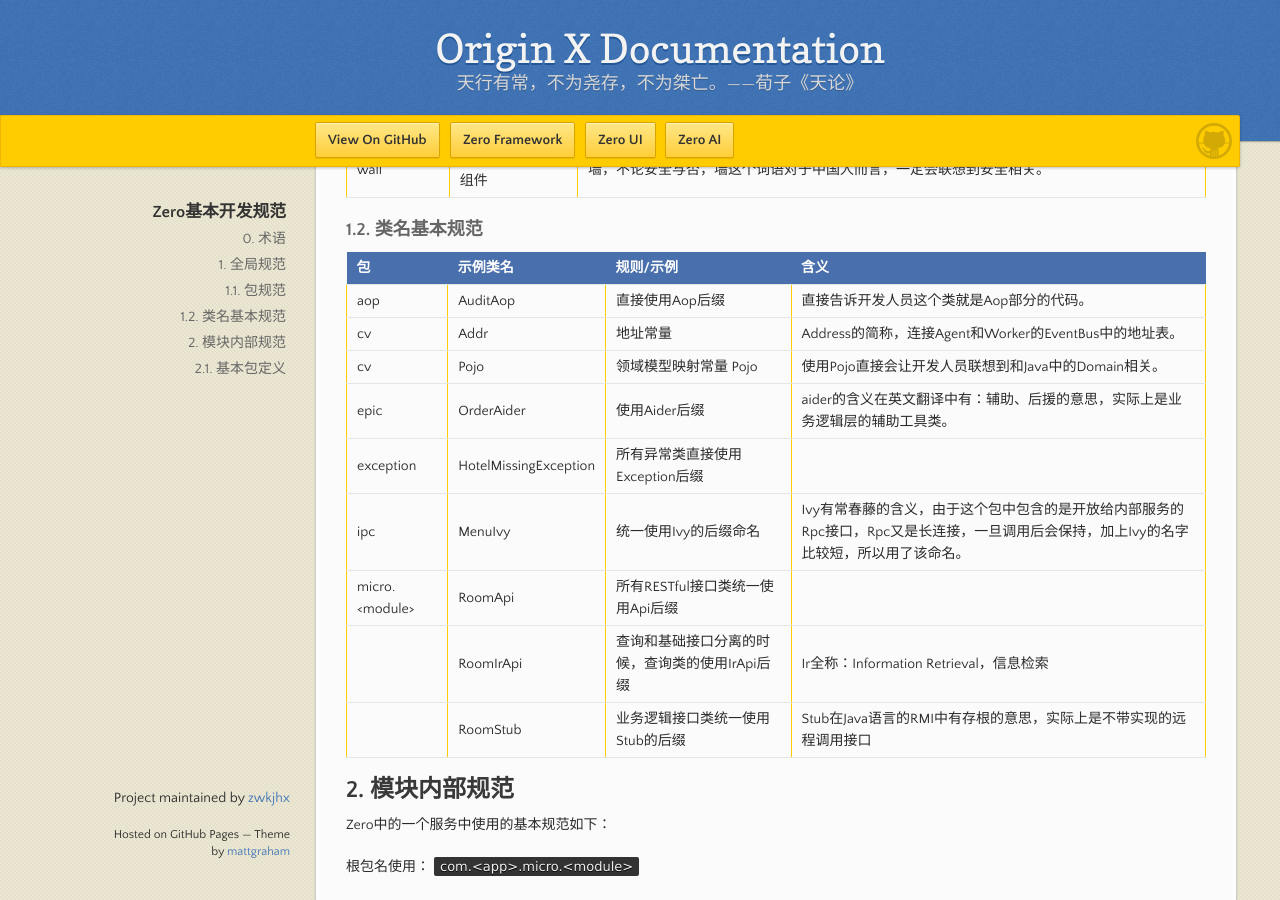
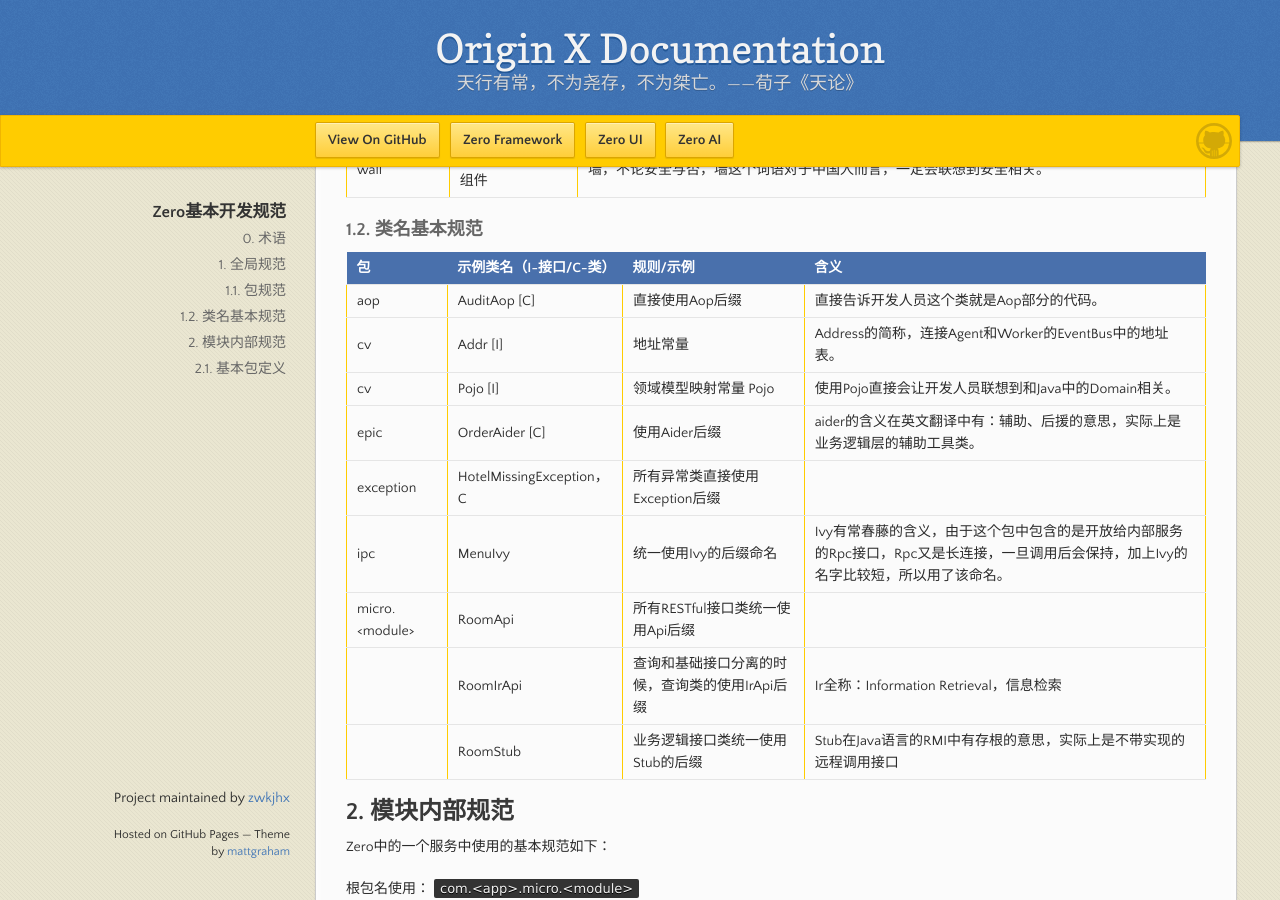
Before and after one commit to zwkjhx/ox-doc, a Jekyll site: the page built from specification/1-zerogui-fan/spc-001-zeroji-ben-kai-fa-gui-fan.md, in a window 1280 px wide and 900 px high, scrolled down 726 px. Built offline with Jekyll 4.4.1, drawn with Linux system fonts in a browser that asks for light colours; our own code applies the rules of GitHub Pages for plain Markdown files.

Commit message:
Updates specification/1-zerogui-fan/spc-001-zeroji-ben-kai-fa-gui-fan.md
Auto commit by GitBook Editor

```diff
--- a/specification/1-zerogui-fan/spc-001-zeroji-ben-kai-fa-gui-fan.md
+++ b/specification/1-zerogui-fan/spc-001-zeroji-ben-kai-fa-gui-fan.md
@@ -26,13 +26,13 @@
 
 ### 1.2. 类名基本规范
 
-| 包 | 示例类名 | 规则/示例 | 含义 |
+| 包 | 示例类名（I-接口/C-类） | 规则/示例 | 含义 |
 | :--- | :--- | :--- | :--- |
-| aop | AuditAop | 直接使用Aop后缀 | 直接告诉开发人员这个类就是Aop部分的代码。 |
-| cv | Addr | 地址常量 | Address的简称，连接Agent和Worker的EventBus中的地址表。 |
-| cv | Pojo | 领域模型映射常量 Pojo | 使用Pojo直接会让开发人员联想到和Java中的Domain相关。 |
-| epic | OrderAider | 使用Aider后缀 | aider的含义在英文翻译中有：辅助、后援的意思，实际上是业务逻辑层的辅助工具类。 |
-| exception | HotelMissingException | 所有异常类直接使用Exception后缀 |  |
+| aop | AuditAop \[C\] | 直接使用Aop后缀 | 直接告诉开发人员这个类就是Aop部分的代码。 |
+| cv | Addr \[I\] | 地址常量 | Address的简称，连接Agent和Worker的EventBus中的地址表。 |
+| cv | Pojo \[I\] | 领域模型映射常量 Pojo | 使用Pojo直接会让开发人员联想到和Java中的Domain相关。 |
+| epic | OrderAider \[C\] | 使用Aider后缀 | aider的含义在英文翻译中有：辅助、后援的意思，实际上是业务逻辑层的辅助工具类。 |
+| exception | HotelMissingException，C | 所有异常类直接使用Exception后缀 |  |
 | ipc | MenuIvy | 统一使用Ivy的后缀命名 | Ivy有常春藤的含义，由于这个包中包含的是开放给内部服务的Rpc接口，Rpc又是长连接，一旦调用后会保持，加上Ivy的名字比较短，所以用了该命名。 |
 | micro.&lt;module&gt; | RoomApi | 所有RESTful接口类统一使用Api后缀 |  |
 |  | RoomIrApi | 查询和基础接口分离的时候，查询类的使用IrApi后缀 | Ir全称：Information Retrieval，信息检索 |
```
